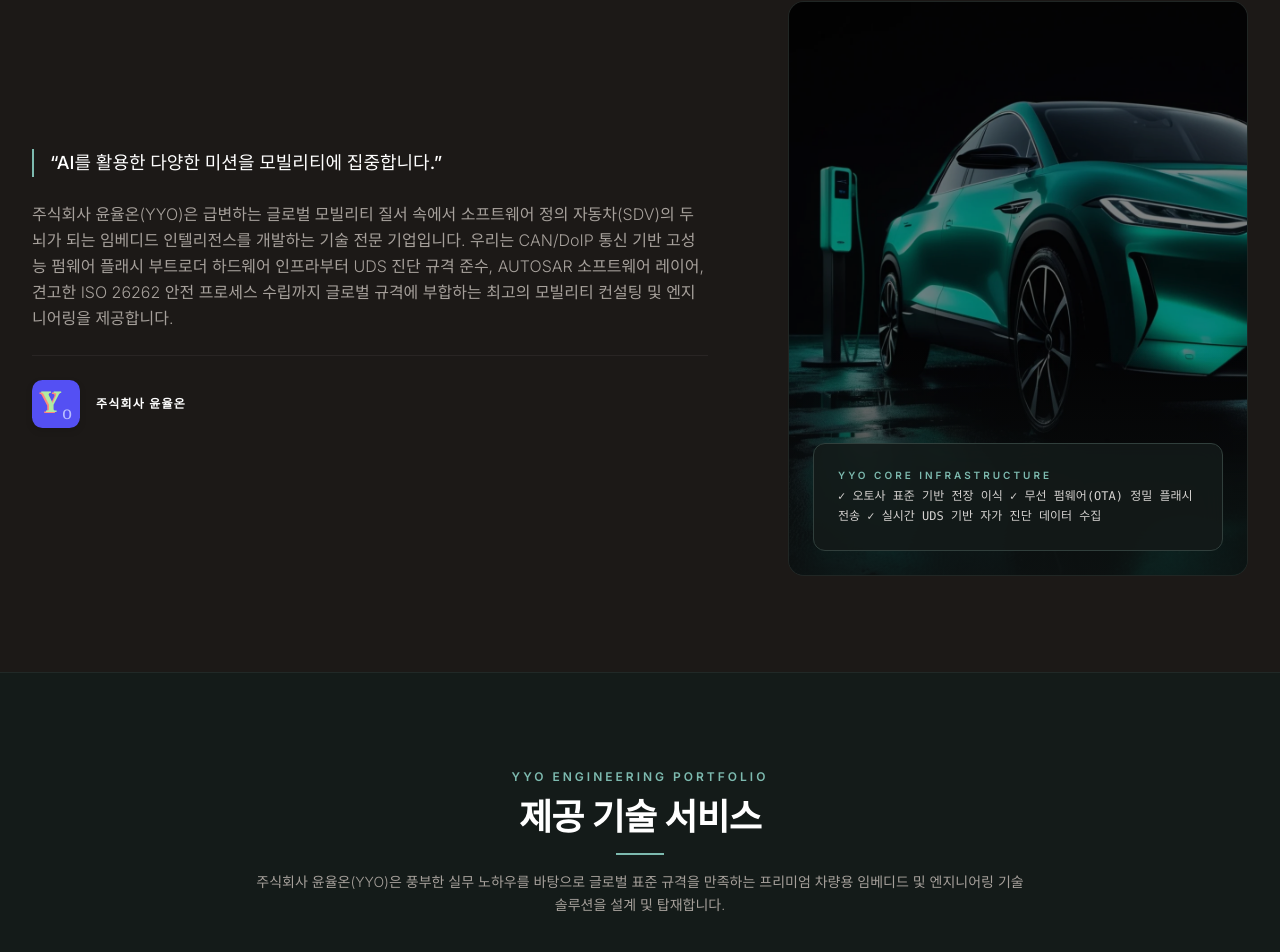
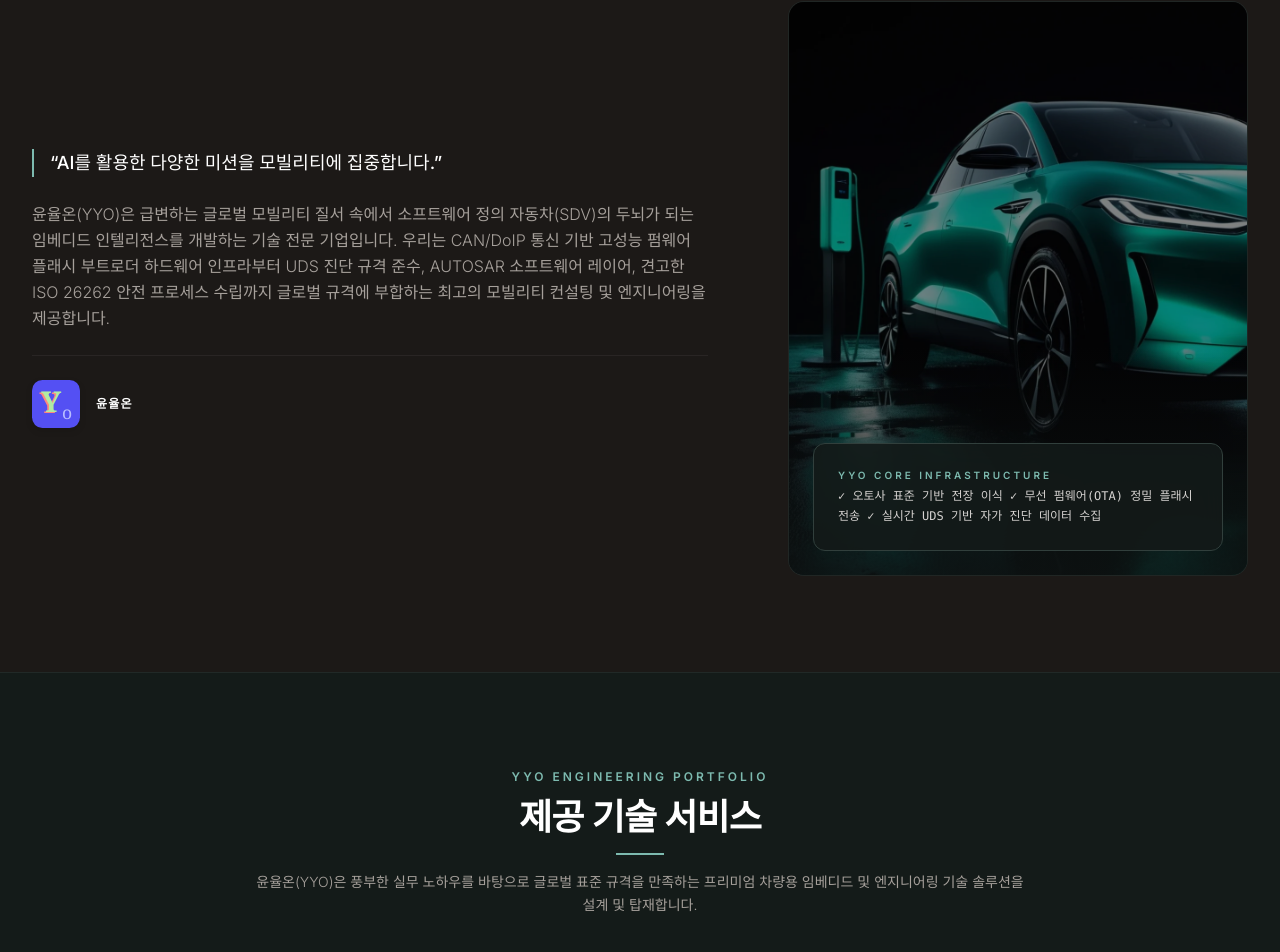
Before and after one commit to sjw1980/yyo-home-v2, a React (Vite) app: page / in a window 1280 px wide. Shown: the part 1112-2064 px from the top of the page. Built offline with nearby package versions, Linux system fonts and the light colour scheme.

Commit message:
fix: 법인 표기 중복 제거 — 회사소개 섹션은 제목에만 '주식회사' 유지, 본문/도입부/로고행은 YYO로

```diff
--- a/src/components/BrandStory.tsx
+++ b/src/components/BrandStory.tsx
@@ -61,7 +61,7 @@ export default function BrandStory({ currentLang }: BrandStoryProps) {
             <div className="pt-6 border-t border-stone-800 flex items-center space-x-4">
               <YOLogo variant="original" size={48} className="rounded-xl" />
               <div className="text-xs tracking-widest text-[#9bb09e]">
-                <span className="font-semibold text-white">주식회사 윤율온</span>
+                <span className="font-semibold text-white">윤율온</span>
               </div>
             </div>
           </motion.div>
--- a/src/components/ProductCatalog.tsx
+++ b/src/components/ProductCatalog.tsx
@@ -39,7 +39,7 @@ export default function ProductCatalog({ currentLang }: ProductCatalogProps) {
           <div className="mt-4 w-12 h-[2px] bg-[#7dbaaf] mx-auto" />
           <p className="mt-4 text-xs sm:text-sm text-stone-400 font-light leading-relaxed">
             {currentLang === 'ko'
-              ? '주식회사 윤율온(YYO)은 풍부한 실무 노하우를 바탕으로 글로벌 표준 규격을 만족하는 프리미엄 차량용 임베디드 및 엔지니어링 기술 솔루션을 설계 및 탑재합니다.'
+              ? '윤율온(YYO)은 풍부한 실무 노하우를 바탕으로 글로벌 표준 규격을 만족하는 프리미엄 차량용 임베디드 및 엔지니어링 기술 솔루션을 설계 및 탑재합니다.'
               : 'Our team delivers highly-specialized engineering stacks crafted under structural functional safety regulations, ensuring reliable performance across automotive systems.'
             }
           </p>
--- a/src/data.ts
+++ b/src/data.ts
@@ -226,8 +226,8 @@ export const translations: TranslationDictionary = {
     en: "Yunyulon Co., Ltd. (YYO)"
   },
   "Yunyulon History Body": {
-    ko: "주식회사 윤율온(YYO)은 급변하는 글로벌 모빌리티 질서 속에서 소프트웨어 정의 자동차(SDV)의 두뇌가 되는 임베디드 인텔리전스를 개발하는 기술 전문 기업입니다. 우리는 CAN/DoIP 통신 기반 고성능 펌웨어 플래시 부트로더 하드웨어 인프라부터 UDS 진단 규격 준수, AUTOSAR 소프트웨어 레이어, 견고한 ISO 26262 안전 프로세스 수립까지 글로벌 규격에 부합하는 최고의 모빌리티 컨설팅 및 엔지니어링을 제공합니다.",
-    en: "Yunyulon Co., Ltd. (YYO) is a dynamic technology company at the intersection of embedded software engineering and automotive digital innovation. Our mission is to revolutionize the global automotive landscape with highly secure Software-Defined Vehicle (SDV) middleware, AUTOSAR standard platform layers, secure diagnostic services, and reliable failure-prevention protocols complying with safety guidelines."
+    ko: "윤율온(YYO)은 급변하는 글로벌 모빌리티 질서 속에서 소프트웨어 정의 자동차(SDV)의 두뇌가 되는 임베디드 인텔리전스를 개발하는 기술 전문 기업입니다. 우리는 CAN/DoIP 통신 기반 고성능 펌웨어 플래시 부트로더 하드웨어 인프라부터 UDS 진단 규격 준수, AUTOSAR 소프트웨어 레이어, 견고한 ISO 26262 안전 프로세스 수립까지 글로벌 규격에 부합하는 최고의 모빌리티 컨설팅 및 엔지니어링을 제공합니다.",
+    en: "YYO is a dynamic technology company at the intersection of embedded software engineering and automotive digital innovation. Our mission is to revolutionize the global automotive landscape with highly secure Software-Defined Vehicle (SDV) middleware, AUTOSAR standard platform layers, secure diagnostic services, and reliable failure-prevention protocols complying with safety guidelines."
   },
 
   // Find Us & Parking
```
